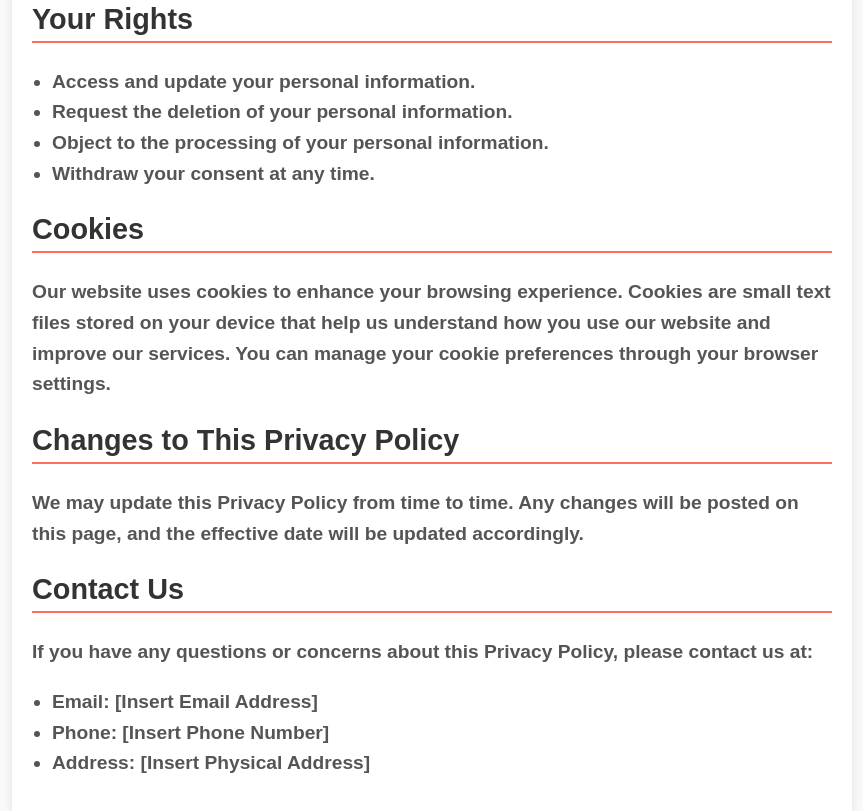
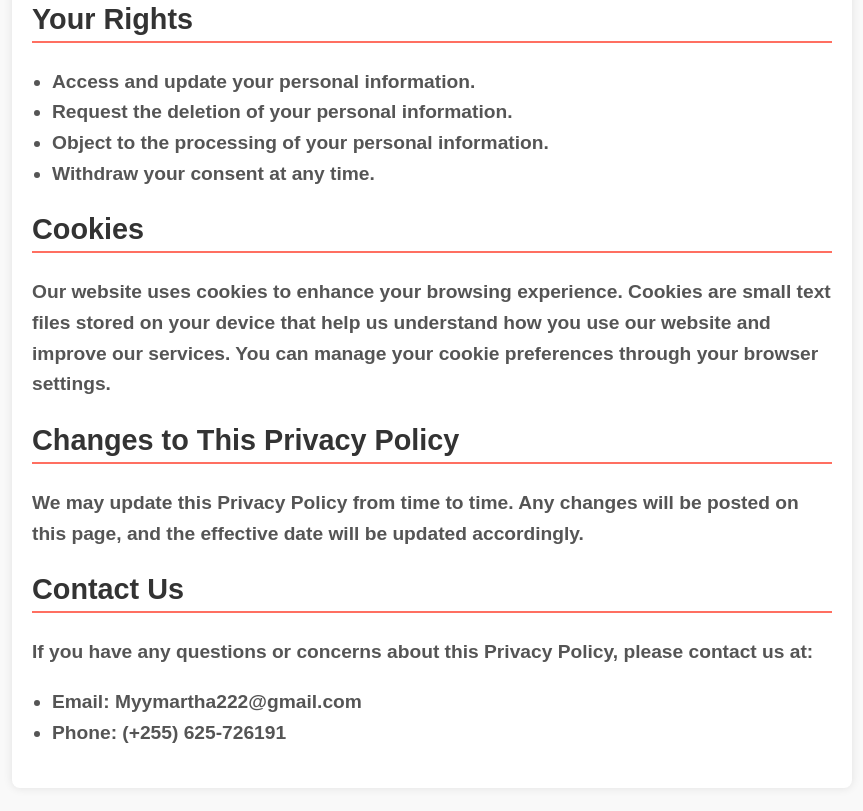
Before and after one commit to mouserdad54/mo, a plain HTML site: page privacypolicy.html in a window 1280 px wide. Shown: the part 1236-2047 px from the top of the page, without its empty margins (208-1071 px from the left). Drawn offline with Linux system fonts and the light colour scheme.

Commit message:
no tiktikorinsta

```diff
--- a/privacypolicy.html
+++ b/privacypolicy.html
@@ -108,9 +108,8 @@
             <h2>Contact Us</h2>
             <p>If you have any questions or concerns about this Privacy Policy, please contact us at:</p>
             <ul>
-                <li>Email: [Insert Email Address]</li>
-                <li>Phone: [Insert Phone Number]</li>
-                <li>Address: [Insert Physical Address]</li>
+                <li>Email: Myymartha222@gmail.com</li>
+                <li>Phone: (+255) 625-726191</li>
             </ul>
         </div>
     </div>
```
Also changed, not shown: customer form.html (+1 -2 lines), index.html (+0 -2 lines).
